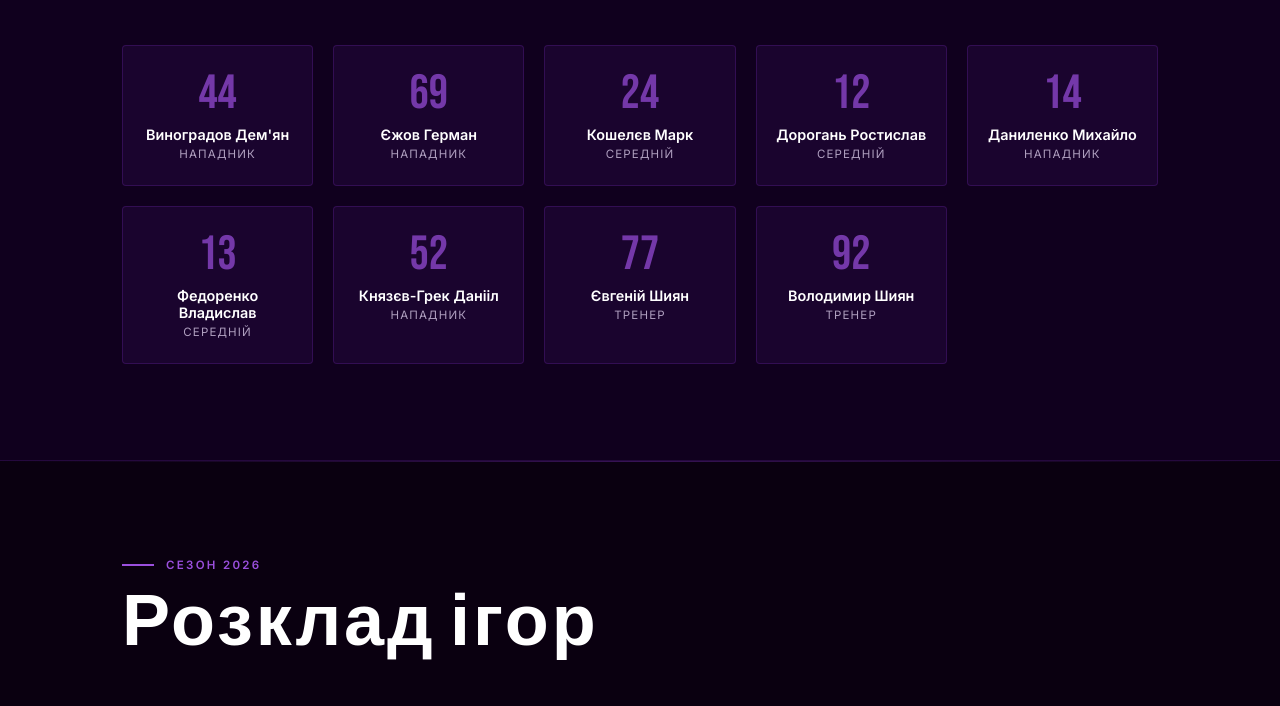
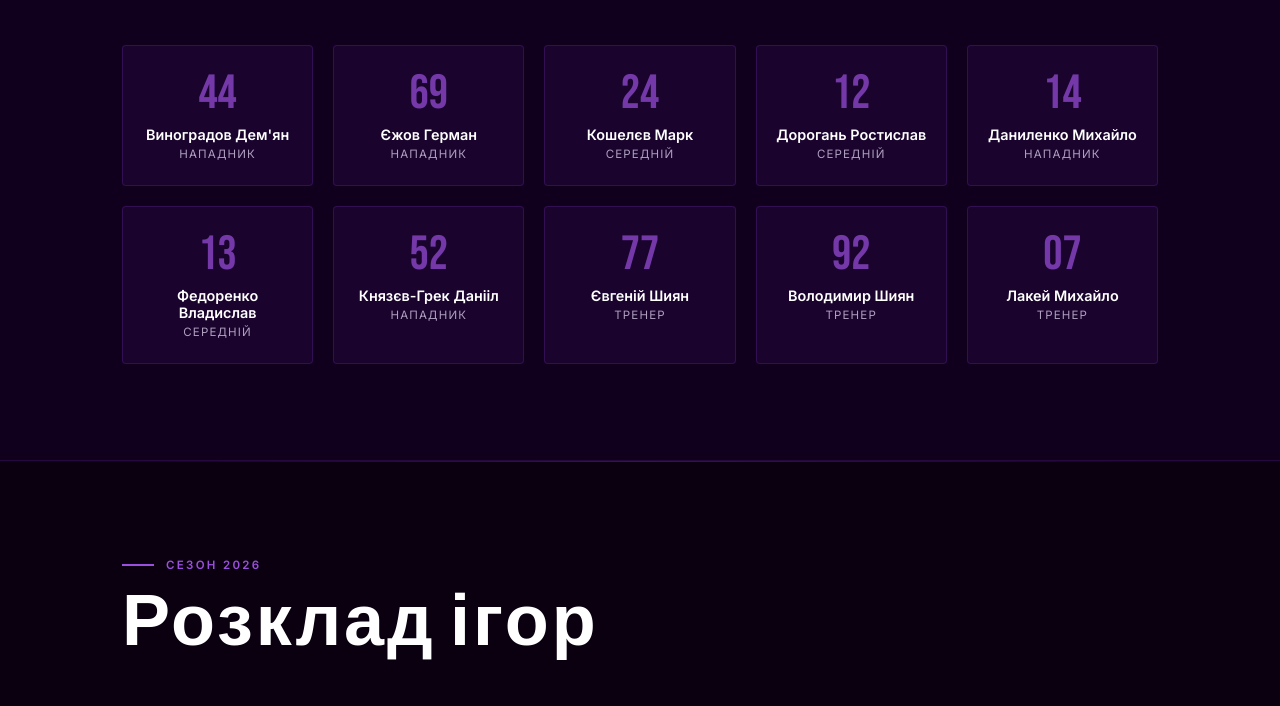
Before and after one commit to morf1q/PHANTOMS, a plain HTML site: page index.html in a window 1280 px wide. Shown: the part 1909-2615 px from the top of the page. Drawn offline with Linux system fonts and the light colour scheme.

Commit message:
Add files via upload

```diff
--- a/index.html
+++ b/index.html
@@ -758,8 +758,7 @@
     <div class="hero-grid"></div>
     <div class="hero-content">
       <div class="hero-badge" data-i18n="hero_badge">Лакрос · Ірпінь · Україна</div>
-      <img src="photo_2026-06-21_22-51-18.jpg" alt="Irpin Phantoms Logo" class="hero-logo"
->
+
       <h1><span class="highlight">IRPIN</span><br>PHANTOMS</h1>
       <div class="hero-city" data-i18n="hero_city">LACROSSE</div>
       <p class="hero-tagline" data-i18n="hero_tagline">Найкраща команда з лакросу (серед усіх інших ірпінських команд)</p>
@@ -880,6 +879,11 @@
       <div class="player-card">
         <div class="player-number">92</div>
         <div class="player-name">Володимир Шиян</div>
+        <div class="player-pos" data-i18n="pos_coach">Тренер</div>
+      </div>
+      <div class="player-card">
+        <div class="player-number">07</div>
+        <div class="player-name">Лакей Михайло</div>
         <div class="player-pos" data-i18n="pos_coach">Тренер</div>
       </div>
     </div>
```
